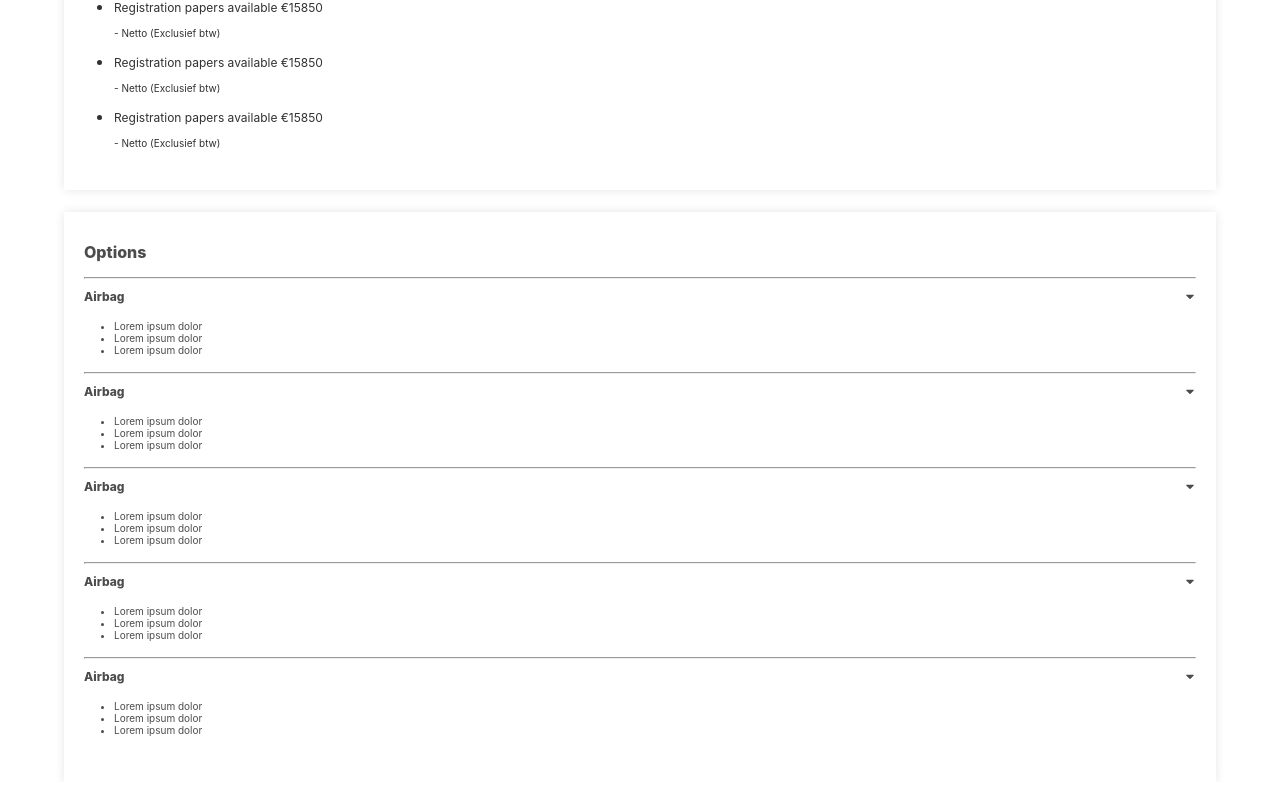
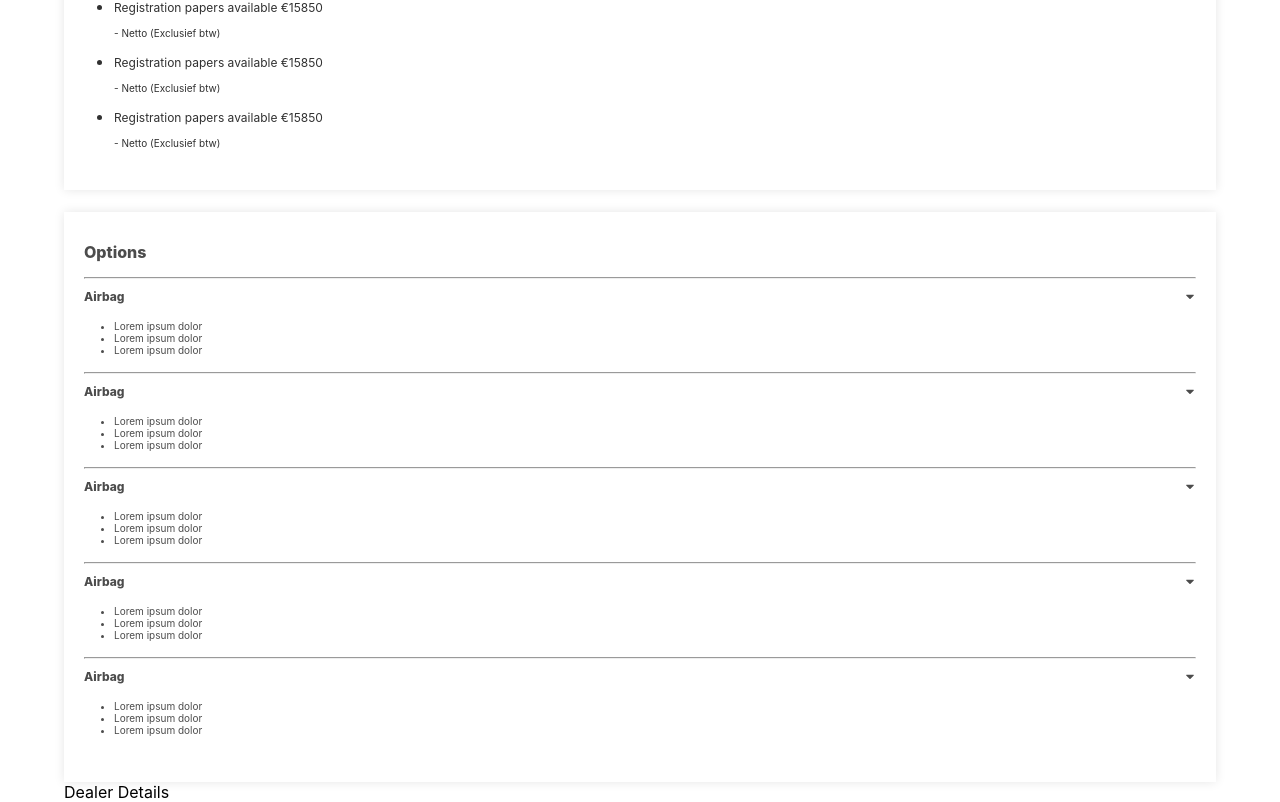
Before and after one commit to elpah/autosnl, a React (Create React App) app in the folder frontend/: page /car-page in a window 1280 px wide. Shown: the part 1723-2525 px from the top of the page. Built offline with nearby package versions, Linux system fonts and the light colour scheme.

Commit message:
added dealer contact info skeleton

```diff
--- /dev/null
+++ b/frontend/src/components/dealer-infomation/DealerInfo.tsx
@@ -0,0 +1,11 @@
+import React from 'react'
+
+import styles from "./dealer-info.module.scss"
+
+export const DealerInfo = () => {
+  return (
+    <div className={styles.dealer_info_container}>
+        <div className={styles.dealer_info_header}>Dealer Details</div>
+    </div>
+  )
+}
--- a/frontend/src/pages/carpage/carpage-mobile/CarPageMobile.tsx
+++ b/frontend/src/pages/carpage/carpage-mobile/CarPageMobile.tsx
@@ -6,6 +6,7 @@ import styles from "./car-page-mobile.module.scss"
 import { CarInfoCard } from "../../../components/car_info-card/CarInfoCard";
 import { CarDamagesDetailsCard } from "../../../components/car-damages-card/CarDamagesDetailsCard";
 import { Options } from "../../../components/options/Options";
+import {DealerInfo} from "../../../components/dealer-infomation/DealerInfo";
 
 export const CarPageMobile = () => {
     return (
@@ -84,9 +85,9 @@ export const CarPageMobile = () => {
             <div className={styles.options_container}>
                 <Options/>
             </div>
-            {/* <div className={styles.dealer_details_container}>
-
-            </div> */}
+            <div className={styles.dealer_details_container}>
+                <DealerInfo/>
+            </div>
         </div>
     );
 };
```
Also changed, not shown: frontend/src/components/dealer-infomation/info-card/InfoCard.tsx (added, +13 -0 lines), frontend/src/components/dealer-infomation/dealer-info.module.scss (added), frontend/src/components/dealer-infomation/info-card/info-card.module.scss (added).
